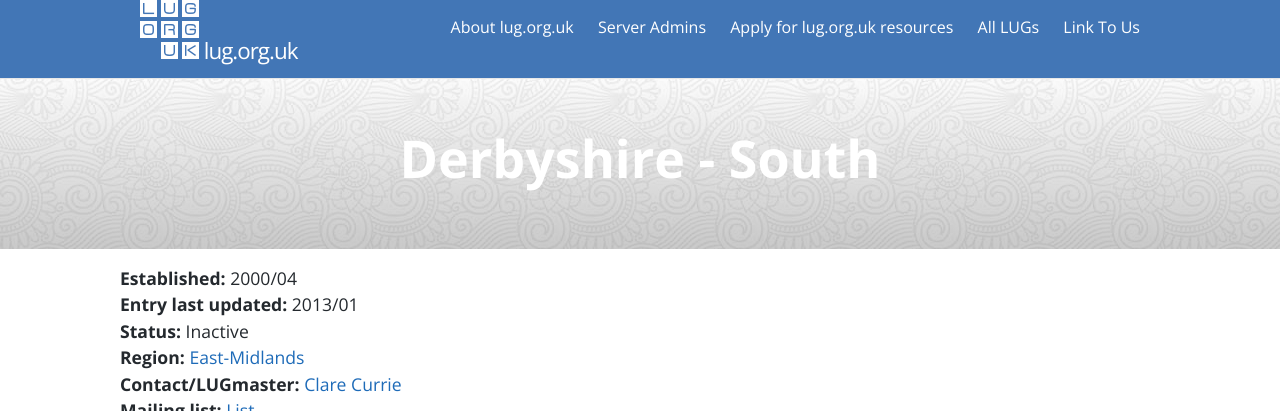
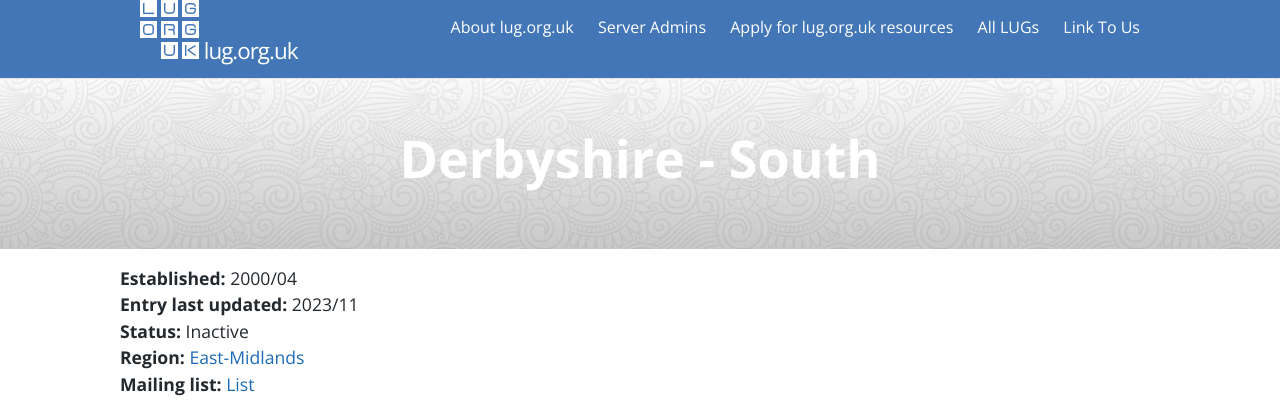
Before and after one commit to lugorguk/lug.org.uk-website, a Jekyll site: the page built from _posts/0000-01-01-Derbyshire - South.md, in a window 1280 px wide, cut to the strip 0-411 px from the top of the page. Built offline with Jekyll 4.4.1, drawn with Linux system fonts in a browser that asks for light colours.

Commit message:
Update 0000-01-01-Derbyshire - South.md
Amend the last_updated date for Derbyshire South and remove the former Lugmaster's details.

```diff
--- a/_posts/0000-01-01-Derbyshire - South.md
+++ b/_posts/0000-01-01-Derbyshire - South.md
@@ -4,11 +4,11 @@ title: Derbyshire - South
 website: ''
 established_date: 2000/04
 status: Inactive
-last_update: 01/2013
+last_update: 11/2023
 categories: East-Midlands
 url: http://lug.org.uk/node/56
-contact_address: mailto:clare.lou1985@googlemail.com
-contact: Clare Currie
+contact_address:
+contact:
 mailing_list: https://mailman.lug.org.uk/mailman/listinfo/sderby/
 permalink: lugs/East-Midlands/Derbyshire - South/
 location:
```
